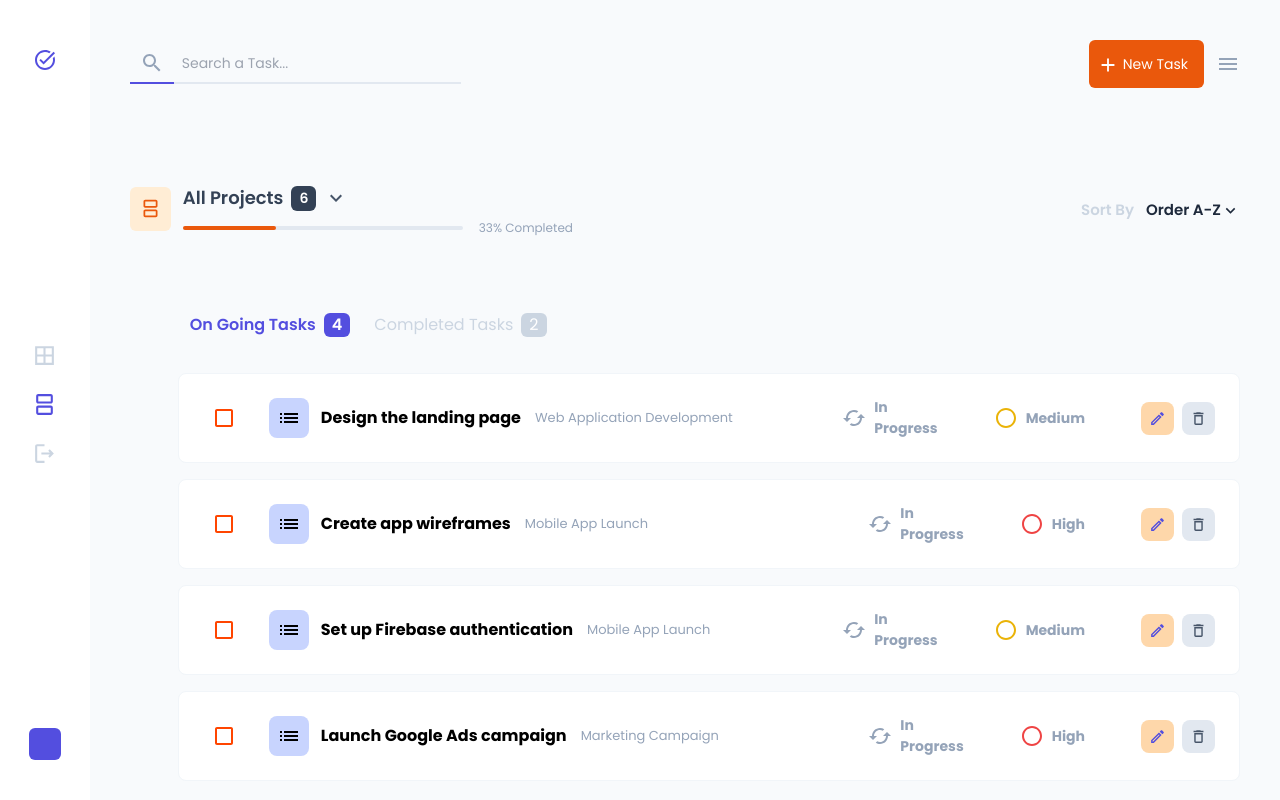
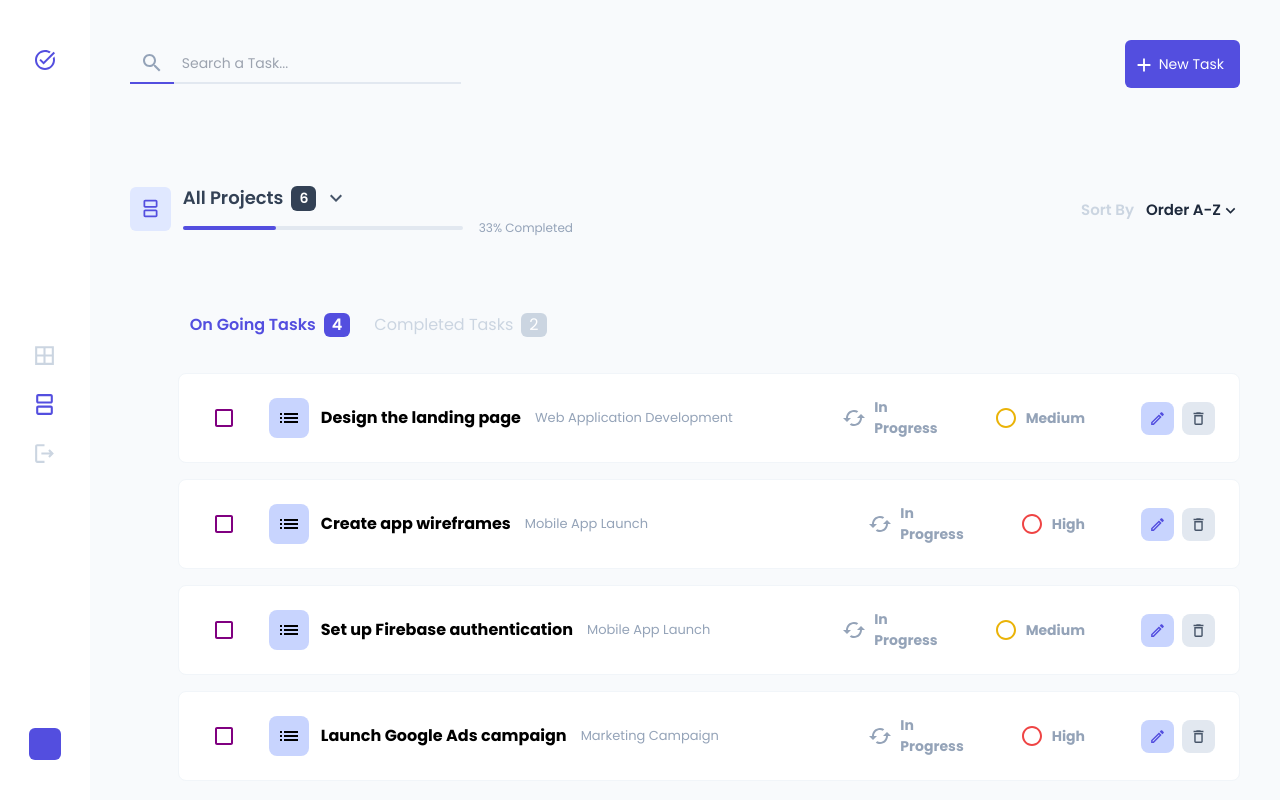
Before and after one commit to dimaP2341/project-manager, a Next.js app: page / in a window 1280 px wide. Both pictures are taken after a click on the element 45 px from the left and 404 px from the top of the page. Built offline with nearby package versions, Linux system fonts and the light colour scheme.

Commit message:
fix: StatsRightSideBar

```diff
--- a/app/contextApp.tsx
+++ b/app/contextApp.tsx
@@ -113,6 +113,7 @@ export default function ContextAppProvider({ children }: { children: React.React
   const [allTasks, setAllTasks] = useState<Task[]>([])
   const [selectedTask, setSelectedTask] = useState<Task | null>(null)
   const [projectClicked, setProjectClicked] = useState<Project | null>(null)
+  const [closeRightSideBar, setCloseRightSideBar] = useState(false)
 
   useEffect(() => {
     function handleResize() {
@@ -201,6 +202,10 @@ export default function ContextAppProvider({ children }: { children: React.React
           projectClicked,
           setProjectClicked,
         },
+        closeRightSideBarObject: {
+          closeRightSideBar,
+          setCloseRightSideBar,
+        },
       }}
     >
       {children}
--- a/app/globals.css
+++ b/app/globals.css
@@ -1,14 +1,6 @@
 @tailwind base;
 @tailwind components;
 @tailwind utilities;
-
-@media (prefers-colors-scheme: dark) {
-  :root {
-    --foreground-rgb: 255, 255, 255;
-    --background-start-rgb: 0, 0, 0;
-    --background-end-rgb: 0, 0, 0;
-  }
-}
 
 @layer utilities {
   .text-balance {
--- a/app/pages/allProjects/AllProjects.tsx
+++ b/app/pages/allProjects/AllProjects.tsx
@@ -3,19 +3,24 @@ import ProjectsHeader from './components/ProjectsHeader'
 import ProjectsSubHeader from './components/ProjectsSubHeader'
 import AllProjectsSection from './components/AllProjectsSection'
 import StatsRightSideBar from './components/StatsRightSideBar'
+import { useContextApp } from '@/app/contextApp'
 
 export default function AllProjects() {
+  const {
+    closeRightSideBarObject: { closeRightSideBar },
+  } = useContextApp()
+
   return (
     <div className="bg-slate-50 w-full flex-grow overflow-auto flex">
       <AllProjectsArea />
-      <StatsRightSideBar />
+      {closeRightSideBar && <StatsRightSideBar />}
     </div>
   )
 }
 
 function AllProjectsArea() {
   return (
-    <div className="w-[78%] max-lg:w-full p-10 max-sm:p-7 max-sm:pt-9 flex flex-col gap-3 border">
+    <div className="w-full max-lg:w-full p-10 max-sm:p-7 max-sm:pt-9 flex flex-col gap-3 border">
       <ProjectsHeader />
       <ProjectsSubHeader />
       <AllProjectsSection />
--- a/app/pages/allProjects/components/ProjectsSubHeader.tsx
+++ b/app/pages/allProjects/components/ProjectsSubHeader.tsx
@@ -54,7 +54,7 @@ function SortByButton() {
     <div className="flex text-[15px] max-sm:text-[14px] font-semibold gap-3 max-sm:gap-1">
       <span className="text-slate-300">Sort By</span>
       <div
-        className="flex gap-1 items-center cursor-pointer text-slate-800 hover:text-orange-600"
+        className="flex gap-1 items-center cursor-pointer text-slate-800 hover:text-royal-blue-600"
         onClick={clickedSortingLink}
         ref={sortingLinkRef}
       >
--- a/app/pages/allProjects/components/SingleProjectCard.tsx
+++ b/app/pages/allProjects/components/SingleProjectCard.tsx
@@ -37,8 +37,8 @@ function ProjectCardHeader({ project, daysLeft }: { project: Project; daysLeft:
       const rect = threeDotsRef.current.getBoundingClientRect()
       const { top, left } = rect
       setDropDownPositions({
-        top: top + window.screenY + 30,
-        left: left + window.screenX,
+        top: top + window.screenY - 45,
+        left: left + window.screenX + 10,
       })
 
       setOpenDropDown(true)
@@ -108,7 +108,7 @@ function ProjectCardBody({ project }: { project: Project }) {
       </ul>
 
       <div className="text-[11px] text-slate-400">
-        {project.tasks.length > 3 && <span className="text-orange-600">+{project.tasks.length - 3}</span>}
+        {project.tasks.length > 3 && <span className="text-royal-blue-600">+{project.tasks.length - 3}</span>}
       </div>
     </div>
   )
--- a/app/pages/allProjects/components/StatsRightSideBar.tsx
+++ b/app/pages/allProjects/components/StatsRightSideBar.tsx
@@ -3,6 +3,7 @@ import { useContextApp } from '@/app/contextApp'
 import SplitscreenOutlined from '@mui/icons-material/SplitscreenOutlined'
 import React, { useMemo } from 'react'
 import { CircularProgressbar, buildStyles } from 'react-circular-progressbar'
+import 'react-circular-progressbar/dist/styles.css'
 
 export default function StatsRightSideBar() {
   const {
@@ -35,8 +36,8 @@ export default function StatsRightSideBar() {
   }, [allProjects])
 
   return (
-    <div className="w-[22%] flex justify-end items-center border max-lg:hidden">
-      <div className="h-[92%] w-[94%] bg-white rounded-3xl p-3 mr-3 border flex flex-col">
+    <div className={`w-[22%] flex justify-end items-center border max-lg:hidden`}>
+      <div className="h-[92%] w-[94%] bg-white rounded-3xl p-3 m-3 border flex flex-col">
         <Header />
         <div className="flex flex-col gap-11 items-center justify-center mt-6">
           <CircleChart percentage={completionPercentage} />
--- a/app/pages/allTasks/components/TasksHeader.tsx
+++ b/app/pages/allTasks/components/TasksHeader.tsx
@@ -15,11 +15,10 @@ export default function TasksHeader() {
 function AddProjectButton() {
   return (
     <div className="flex gap-3 items-center">
-      <button className="bg-orange-600 text-white px-2 py-3 text-[14px] rounded-md flex gap-1 items-center">
+      <button className="bg-royal-blue-600 text-white px-2 py-3 text-[14px] rounded-md flex gap-1 items-center">
         <AddOutlined sx={{ fontSize: '22px' }} className="mt-[2px]" />
         <span className="max-sm:hidden pr-2">New Task</span>
       </button>
-      <MenuOutlined className="text-slate-400 h-9 cursor-pointer hidden max-sm:block" />
     </div>
   )
 }
--- a/app/pages/allTasks/components/TasksList.tsx
+++ b/app/pages/allTasks/components/TasksList.tsx
@@ -164,9 +164,9 @@ function SingleTask({ task }: { task: Task }) {
     <div className="flex gap-1 items-center bg-white rounded-lg border border-slate-100 px-6 max-sm:px-2">
       <Checkbox
         sx={{
-          color: 'orangered',
+          color: 'purple',
           '&.Mui-checked': {
-            color: 'orange',
+            color: 'purple',
           },
         }}
         onClick={updateStatus}
@@ -206,7 +206,7 @@ function SingleTask({ task }: { task: Task }) {
         </div>
 
         <div className="flex gap-2 items-center">
-          <div className="rounded-lg p-2 flex items-center justify-center cursor-pointer bg-orange-200 hover:bg-orange-300 transition-all">
+          <div className="rounded-lg p-2 flex items-center justify-center cursor-pointer bg-royal-blue-200 hover:bg-royal-blue-300 transition-all">
             <EditOutlined sx={{ fontSize: '17px' }} className="text-royal-blue-600" />
           </div>
           <div className="rounded-lg p-2 flex items-center justify-center cursor-pointer bg-slate-200 hover:bg-slate-300">
--- a/app/pages/allTasks/components/TasksSubHeader.tsx
+++ b/app/pages/allTasks/components/TasksSubHeader.tsx
@@ -51,8 +51,8 @@ function MyProjectsText() {
 
   return (
     <div className="flex items-center gap-3 max-sm:gap-2">
-      <div className="w-[41px] -mt-1 flex justify-center items-center h-[44px] rounded-md bg-orange-100">
-        <SplitscreenOutlined sx={{ fontSize: '21px' }} className="text-orange-600" />
+      <div className="w-[41px] -mt-1 flex justify-center items-center h-[44px] rounded-md bg-royal-blue-100">
+        <SplitscreenOutlined sx={{ fontSize: '21px' }} className="text-royal-blue-600" />
       </div>
       <ul className="flex flex-col gap-[7px] max-sm:gap-[10px]">
         <li className="text-[17px] font-semibold flex gap-2 items-center">
@@ -71,7 +71,7 @@ function MyProjectsText() {
         <div className="flex gap-1 items-center">
           <li className="text-[12px] h-[4px] w-[280px] bg-slate-200 rounded-md overflow-auto max-sm:w-[170px] max-[420px]:w-[130px]">
             <div
-              className="w-1/2 h-[100%] bg-orange-600 rounded-r-xl"
+              className="w-1/2 h-[100%] bg-royal-blue-600 rounded-r-xl"
               style={{ width: `${completionPercentage}%` }}
             ></div>
           </li>
@@ -115,7 +115,7 @@ function SortByButton() {
   return (
     <div
       ref={sortRef}
-      className="flex text-[15px] font-semibold gap-3 max-sm:flex-col max-sm:gap-1 hover:cursor-pointer hover:text-orange-600 text-slate-800"
+      className="flex text-[15px] font-semibold gap-3 max-sm:flex-col max-sm:gap-1 hover:cursor-pointer hover:text-royal-blue-600 text-slate-800"
     >
       <span className="text-slate-300">Sort By</span>
       <div onClick={openTheSortingDropDown} className="flex items-center cursor-pointer">
--- a/app/types/AppType.ts
+++ b/app/types/AppType.ts
@@ -148,4 +148,8 @@ export type AppType = {
     projectClicked: Project | null
     setProjectClicked: Dispatch<SetStateAction<Project | null>>
   }
+  closeRightSideBarObject: {
+    closeRightSideBar: boolean
+    setCloseRightSideBar: Dispatch<SetStateAction<boolean>>
+  }
 }
```
Also changed, not shown: app/components/Windows/ProjectWindow.tsx (+4 -4 lines), app/pages/allProjects/components/ProjectsHeader.tsx (+8 -1 lines).
